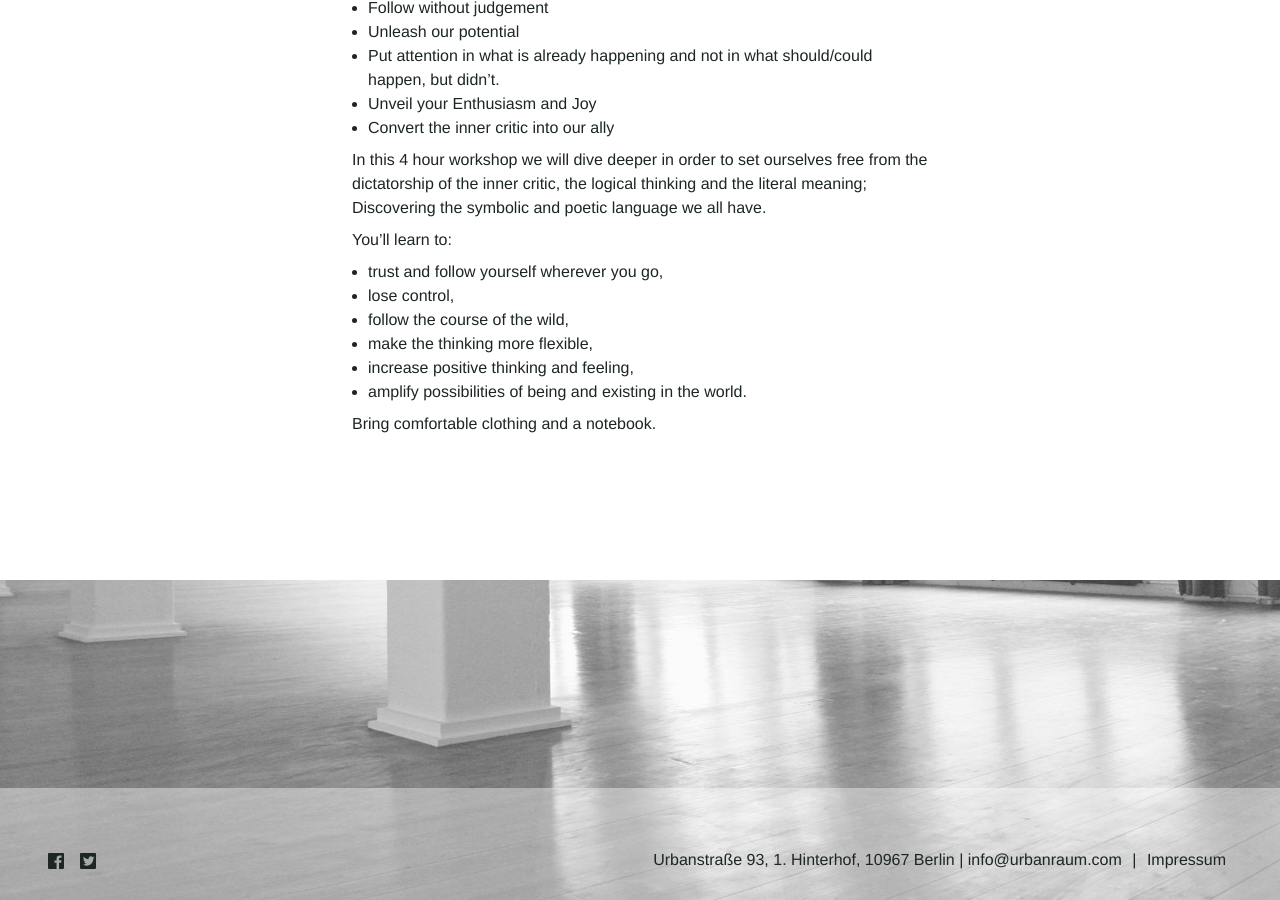
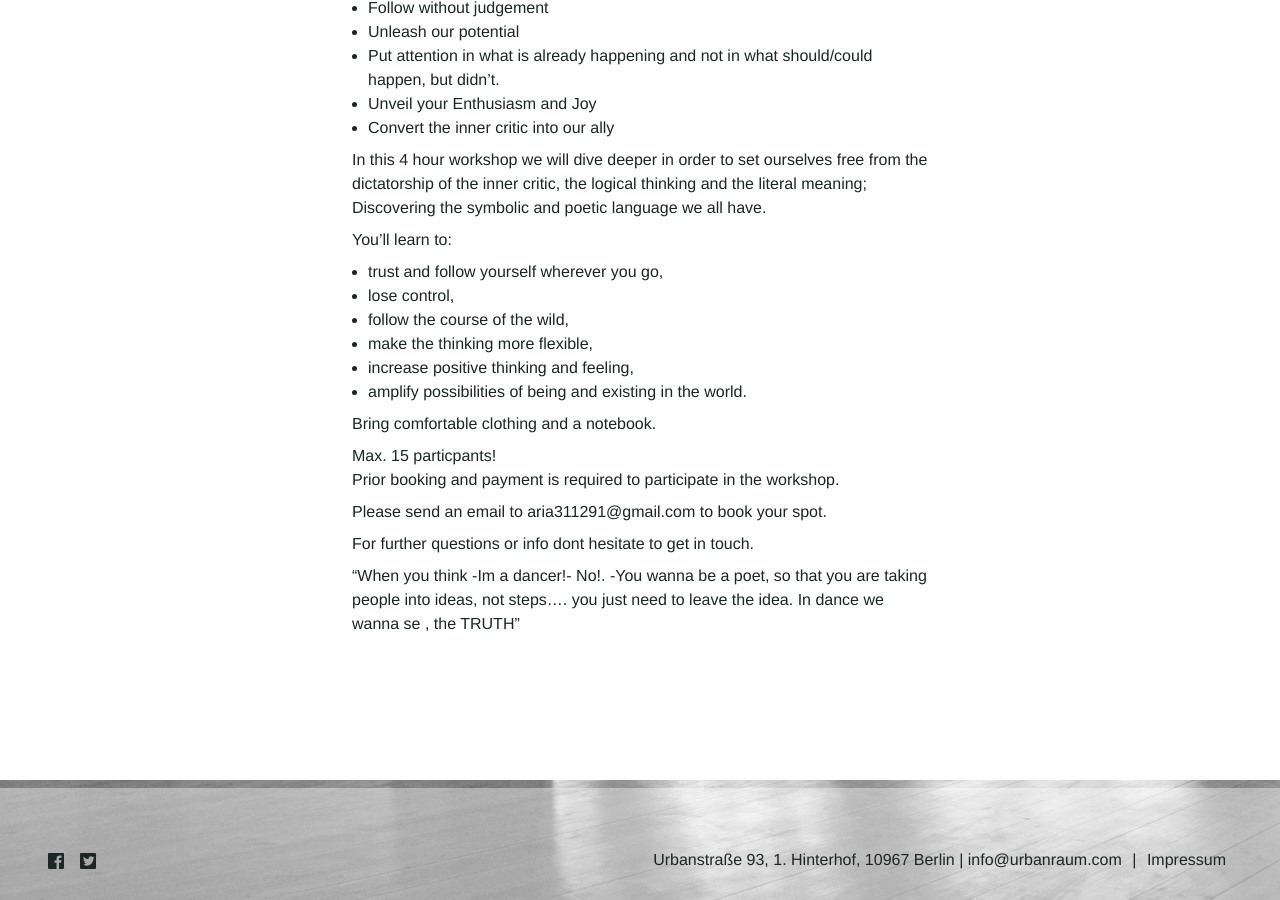
Before and after one commit to Kriesse/urbanraum, a Jekyll site: the page built from _workshops/the_poetry_of_the_body.md, in a window 1280 px wide and 900 px high, scrolled down 1012 px. Built offline with Jekyll 4.4.1, drawn with Linux system fonts in a browser that asks for light colours; nearby versions of some CDN libraries; some of the changed text lies outside the part shown.

Commit message:
Update the_poetry_of_the_body.md

```diff
--- a/_workshops/the_poetry_of_the_body.md
+++ b/_workshops/the_poetry_of_the_body.md
@@ -57,6 +57,15 @@ description_en: |
 
   Bring comfortable clothing and a notebook.
 
+  Max. 15 particpants!
+  Prior booking and payment is required to participate in the workshop.
+
+  Please send an email to aria311291@gmail.com to book your spot.
+
+  For further questions or info dont hesitate to get in touch.
+
+  "When you think -Im a dancer!- No!. -You wanna be a poet, so that you are taking people into ideas, not steps.... you just need to leave the idea. In dance we wanna se , the TRUTH"
+
 description_de: |
  s. english description
 
```
Also changed, not shown: other parts of _workshops/the_poetry_of_the_body.md (+1 -1 lines).
